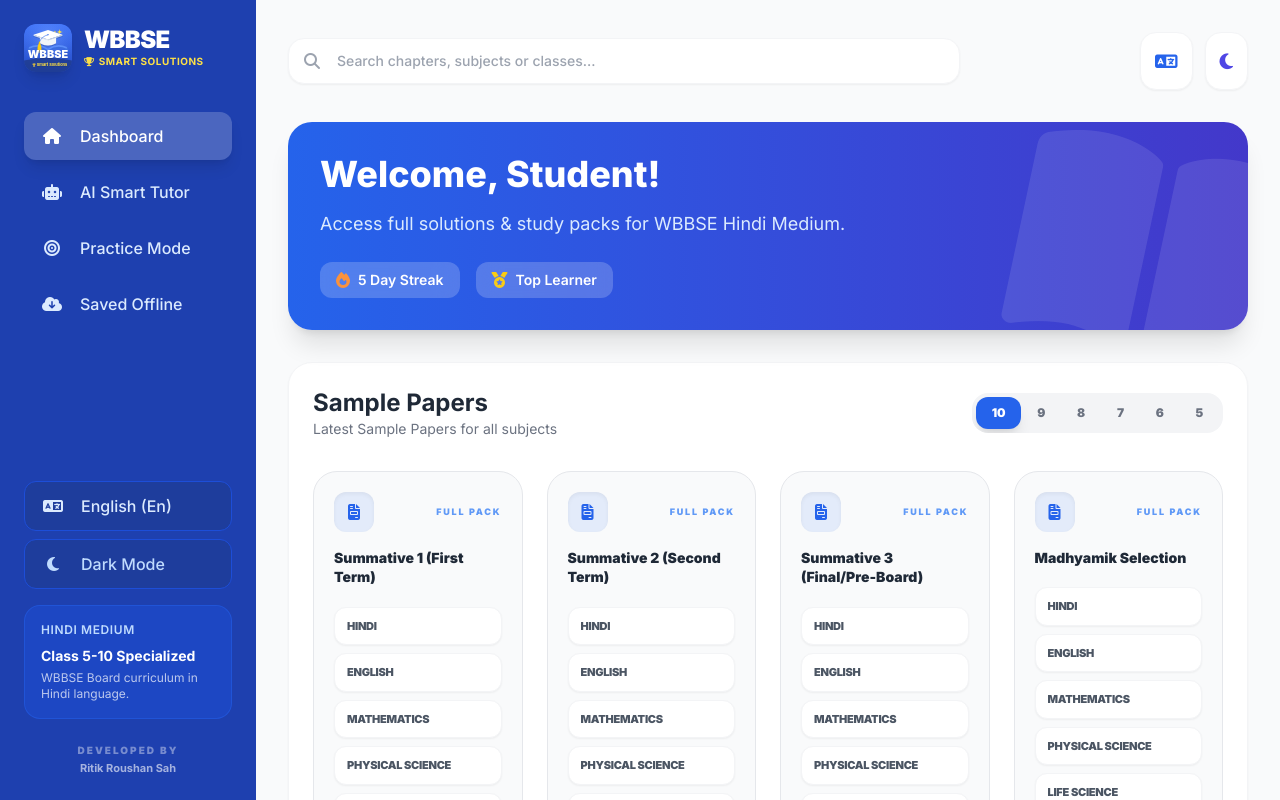
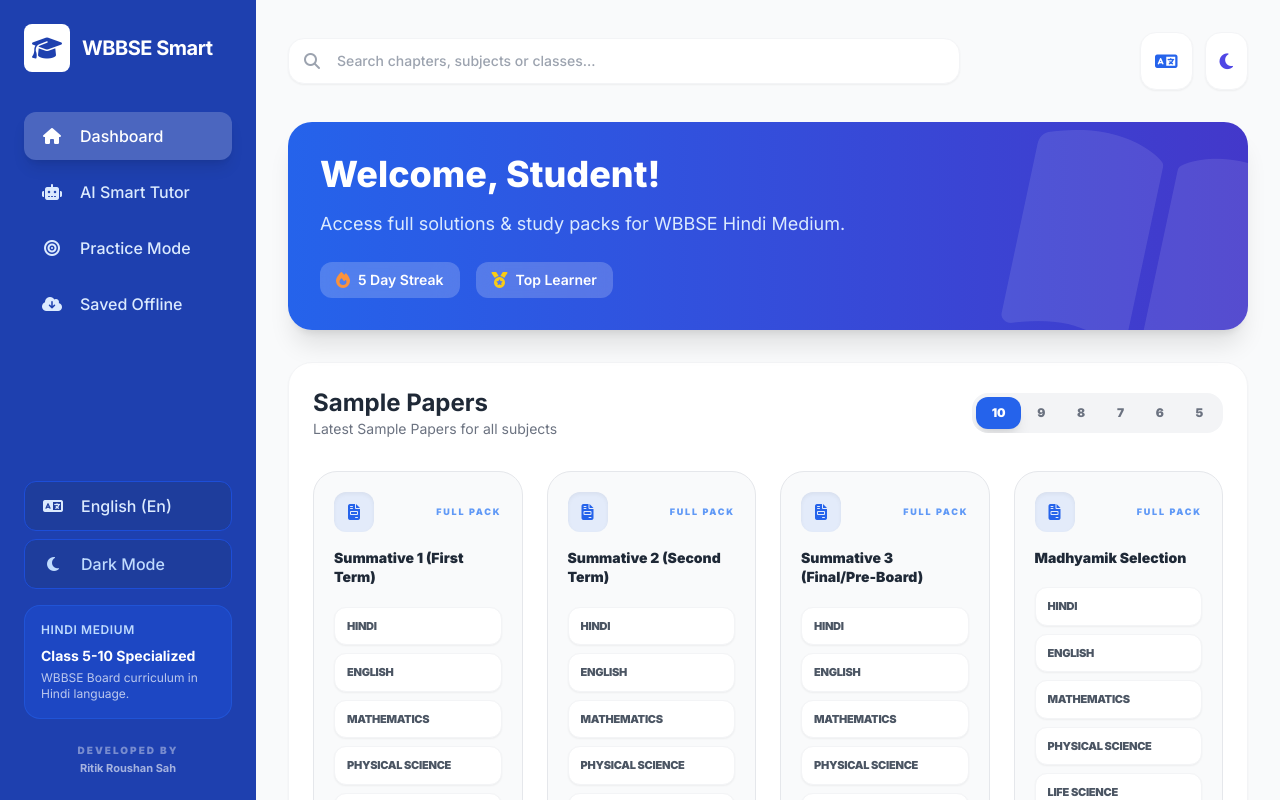
Before and after one commit to sonaliraj68889-ui/WBBSE-Smart-Solutions-, a React (Vite) app: page / in a window 1280 px wide. Built offline with nearby package versions, Linux system fonts and the light colour scheme.

Commit message:
feat: Use Font Awesome graduation cap icon
Replaces the SVG favicon with a Font Awesome graduation cap icon for a more consistent and accessible branding. Updates PWA manifest to use external icon URLs.

```diff
--- a/components/Layout.tsx
+++ b/components/Layout.tsx
@@ -46,7 +46,7 @@
         <div className="flex justify-between items-center w-full">
           <div className="flex flex-col">
             <div className="flex items-center space-x-2">
-              <img src="/favicon.svg" alt="WBBSE Logo" className="w-8 h-8 shadow-sm rounded-lg" />
+              <i className="fa-solid fa-graduation-cap text-2xl"></i>
               <span className="font-bold text-xl tracking-tight">WBBSE Smart Solutions</span>
             </div>
           </div>
@@ -97,13 +97,10 @@
         <div className="p-6 h-full flex flex-col">
           <div className="hidden md:flex flex-col mb-10">
             <div className="flex items-center space-x-3">
-              <img src="/favicon.svg" alt="WBBSE Logo" className="w-12 h-12 shadow-lg rounded-xl" />
-              <div className="flex flex-col">
-                <span className="font-black text-2xl tracking-tight leading-none">WBBSE</span>
-                <span className="text-[10px] font-bold text-yellow-300 uppercase tracking-wider flex items-center mt-0.5">
-                  <i className="fa-solid fa-trophy mr-1 text-[9px]"></i> Smart Solutions
-                </span>
+              <div className={darkMode ? 'bg-blue-600 p-2 rounded-lg' : 'bg-white p-2 rounded-lg'}>
+                <i className={`fa-solid fa-graduation-cap ${darkMode ? 'text-white' : 'text-blue-800'} text-2xl`}></i>
               </div>
+              <span className="font-bold text-xl tracking-tight">WBBSE Smart</span>
             </div>
             {isOffline && (
               <div className="mt-4 text-xs font-bold bg-red-500/20 text-red-100 px-3 py-2 rounded-lg flex items-center">
--- a/index.html
+++ b/index.html
@@ -5,9 +5,6 @@
     <meta charset="UTF-8" />
     <meta name="viewport" content="width=device-width, initial-scale=1.0" />
     <meta name="theme-color" content="#1d4ed8" />
-    <link rel="icon" type="image/svg+xml" href="/favicon.svg" />
-    <link rel="apple-touch-icon" href="/favicon.svg" />
-    <link rel="mask-icon" href="/favicon.svg" color="#1d4ed8" />
     <title>WBBSE Smart Solutions</title>
     <script src="https://cdn.tailwindcss.com"></script>
     <link rel="stylesheet" href="https://cdnjs.cloudflare.com/ajax/libs/font-awesome/6.4.0/css/all.min.css" />
--- a/vite.config.ts
+++ b/vite.config.ts
@@ -21,13 +21,17 @@
             name: 'WBBSE Smart Solutions',
             short_name: 'WBBSE',
             description: 'WBBSE Smart Solutions App',
-            theme_color: '#1d4ed8',
+            theme_color: '#ffffff',
             icons: [
               {
-                src: '/favicon.svg',
-                sizes: 'any',
-                type: 'image/svg+xml',
-                purpose: 'any maskable'
+                src: 'https://cdn-icons-png.flaticon.com/512/1048/1048956.png',
+                sizes: '192x192',
+                type: 'image/png'
+              },
+              {
+                src: 'https://cdn-icons-png.flaticon.com/512/1048/1048956.png',
+                sizes: '512x512',
+                type: 'image/png'
               }
             ]
           }
```
Also changed, not shown: public/favicon.svg (deleted).
